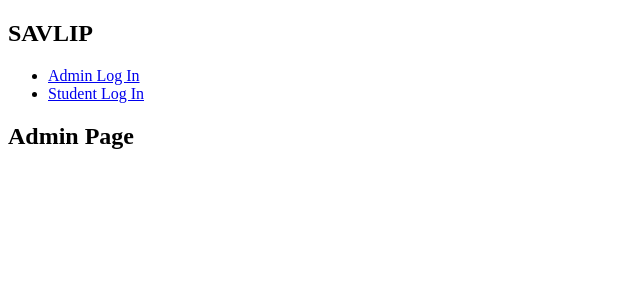
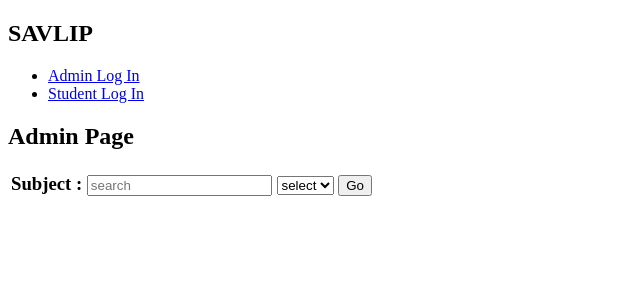
Before and after one commit to aryan3514/courselib, a Flask app: page /adminpage in a window 1280 px wide. Shown: the top 300 px of the page, without its empty margins (0-640 px from the left). Run offline with Flask 2, Linux system fonts and the light colour scheme; data that the repository does not hold is empty; some libraries are stand-ins or nearby versions.

Commit message:
intial admin search UI

```diff
--- a/app.py
+++ b/app.py
@@ -12,10 +12,35 @@ def studentpage():
     load_logged_in_student()
     return render_template('student_page.html')
 
-@app.route('/adminpage')
+@app.route('/adminpage', methods=['GET', 'POST'])
 def adminpage():
     load_logged_in_admin()
-    return render_template('admin_page.html')
+    whatToShow='all subjects'
+    if request.method == 'POST':
+        if(request.form['subject_selection']==''):
+            subject_selected = request.form['subject_selection2']
+        else:
+            subject_selected = request.form['subject_selection']
+        print("subject : ",subject_selected)
+        whatToShow='courses for a subject'
+    sub_list = renderSearches(whatToShow)
+    abb_list = getAllSubAbbreviation()
+    return render_template('admin_page.html', subject_abb_list=abb_list, subject_list=sub_list)
+
+def getAllSubAbbreviation():
+    conn = db.start_db()
+    cur = conn.cursor()
+    cur.execute("SELECT abbreviation from subjects")
+    return cur.fetchall()
+
+def renderSearches(whatToShow):
+    conn = db.start_db()
+    cur = conn.cursor()
+    if whatToShow=='all subjects':
+        cur.execute("SELECT * FROM subjects")
+        return cur.fetchall()
+        #print(cur.fetchall())
+
 
 @app.route('/adminlogin', methods=('GET', 'POST'))
 def adminlogin():
--- a/create_table.sql
+++ b/create_table.sql
@@ -12,7 +12,7 @@ create table IF NOT EXISTS course_offerings(
 	term_code int,
 	name text,
 	CONSTRAINT course_offerings_key PRIMARY KEY (uuid),
-	CONSTRAINT course_uuid_ref FOREIGN KEY (course_uuid) references courses(uuid),
+	CONSTRAINT course_uuid_ref FOREIGN KEY (course_uuid) references courses(uuid)
 );
 
 CREATE TABLE IF NOT EXISTS schedules(
@@ -95,7 +95,7 @@ CREATE TABLE IF NOT EXISTS subject_memberships(
 	CONSTRAINT course_offering_uuid_ref FOREIGN KEY (course_offering_uuid) references course_offerings(uuid)
 );
 
-CREATE TABLE teachings(
+CREATE TABLE IF NOT EXISTS teachings(
 	instructor_id bigint not null,
 	section_uuid text not null,
 
--- a/templates/admin_page.html
+++ b/templates/admin_page.html
@@ -4,5 +4,37 @@
   <h1>{% block title %}Admin Page{% endblock %}</h1>
 {% endblock %}
 
+
 {% block content %}
+<h3><table>
+		<form action="" method="POST">
+          	<td>
+          		<label for="subject_selection">
+          			Subject :
+          		</label>
+          		<input type="text" name="subject_selection"
+          			value="{{ request.form['subject_selection'] }}"
+          			placeholder="search">
+          		</input>
+            	<select name="subject_selection2">
+            		<option>select</option>
+            		{% for x in subject_abb_list %}
+            			<option placeholder="select">
+            				{{ x[0] }}
+            			</option>
+            		{% endfor %}
+            	</select>
+            	<button type="submit">
+            		Go
+            	</button>
+            	<br>
+            	<div>
+            		{% for x in subject_list %}
+            			<h5 align="center">{{ x[1] }}</h5>
+            		{% endfor %}
+            	</div>
+          	</td>
+        </form>
+    </table>
+</h3>
 {% endblock %}
```
